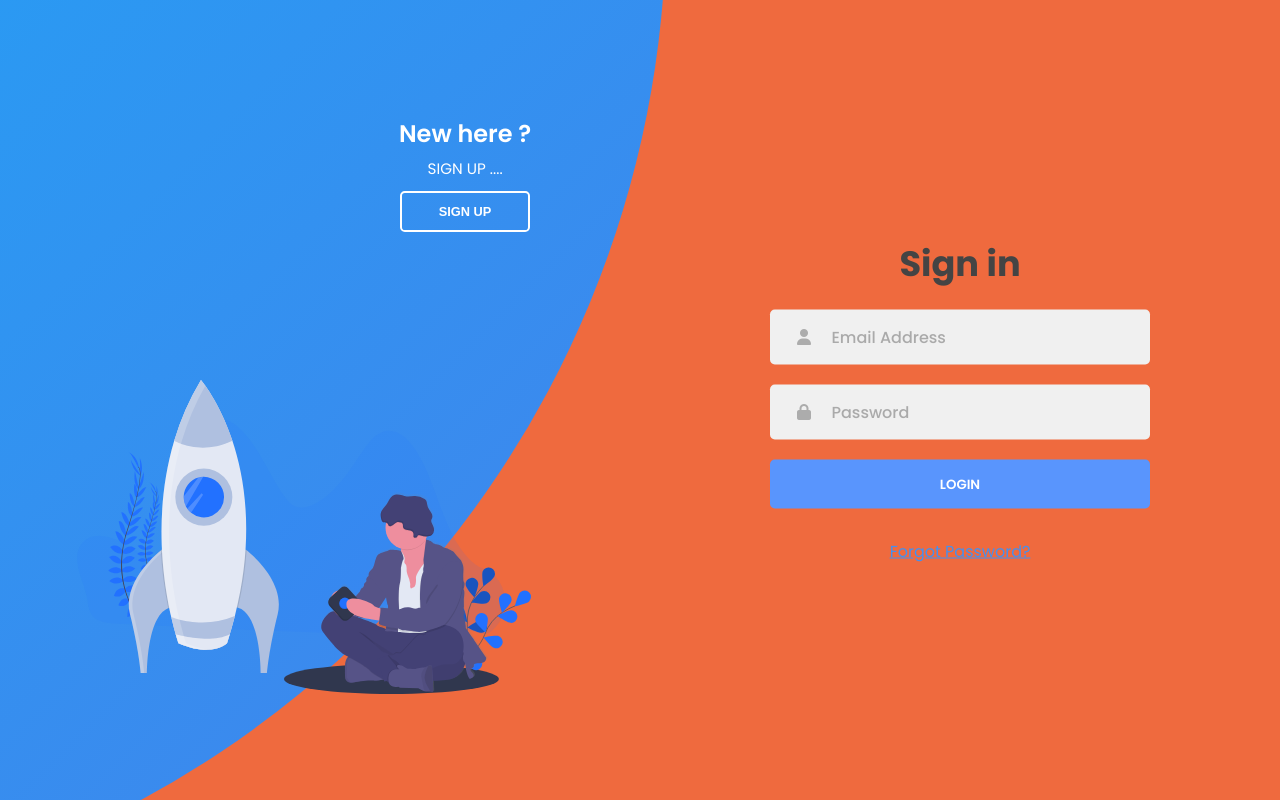
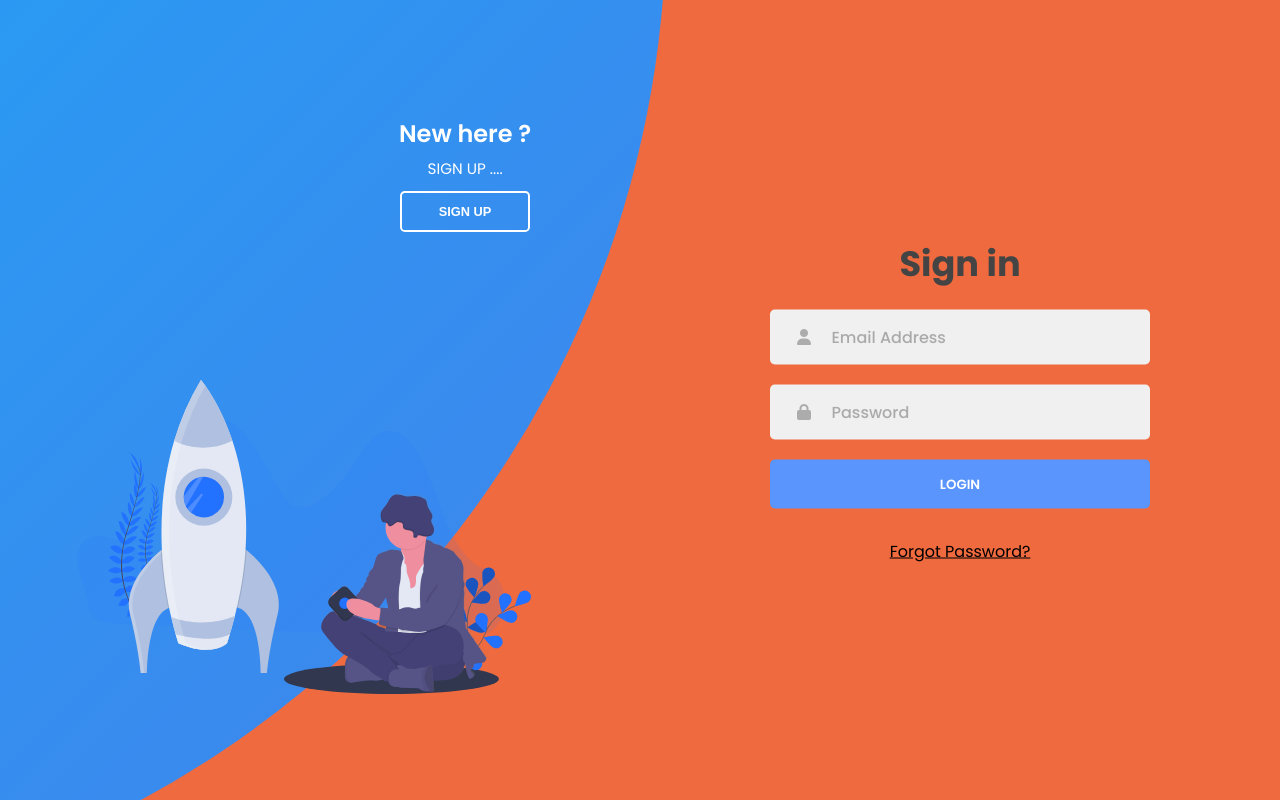
Before and after one commit to catp3rson/web-assignment, a PHP site: page /login.php in a window 1280 px wide. Run offline with PHP 8.4, Linux system fonts and the light colour scheme; data that the repository does not hold is empty; some libraries are stand-ins or nearby versions.

Commit message:
color login

```diff
--- a/FrontEnd/login.php
+++ b/FrontEnd/login.php
@@ -106,7 +106,7 @@ if (isset($_POST["signin"])) {
 					</div>
 					<p style="color: red;" id="regex-password-login"></p>
 					<input type="submit" value="Login" name="signin" class="btn solid" />
-					<p style="display: flex;justify-content: center;align-items: center;margin-top: 20px;"><a href="forgot-password.php" style="color: #4590ef;">Forgot Password?</a></p>
+					<p style="display: flex;justify-content: center;align-items: center;margin-top: 20px;"><a href="forgot-password.php" style="color: var(--black-color);">Forgot Password?</a></p>
 				</form>
 
 
--- a/FrontEnd/style1.css
+++ b/FrontEnd/style1.css
@@ -155,7 +155,7 @@ form.sign-in-form {
 }
 
 .btn:hover {
-  background-color: #EF6A3E;
+  opacity: 0.9;
 }
 .panels-container {
   position: absolute;
```
